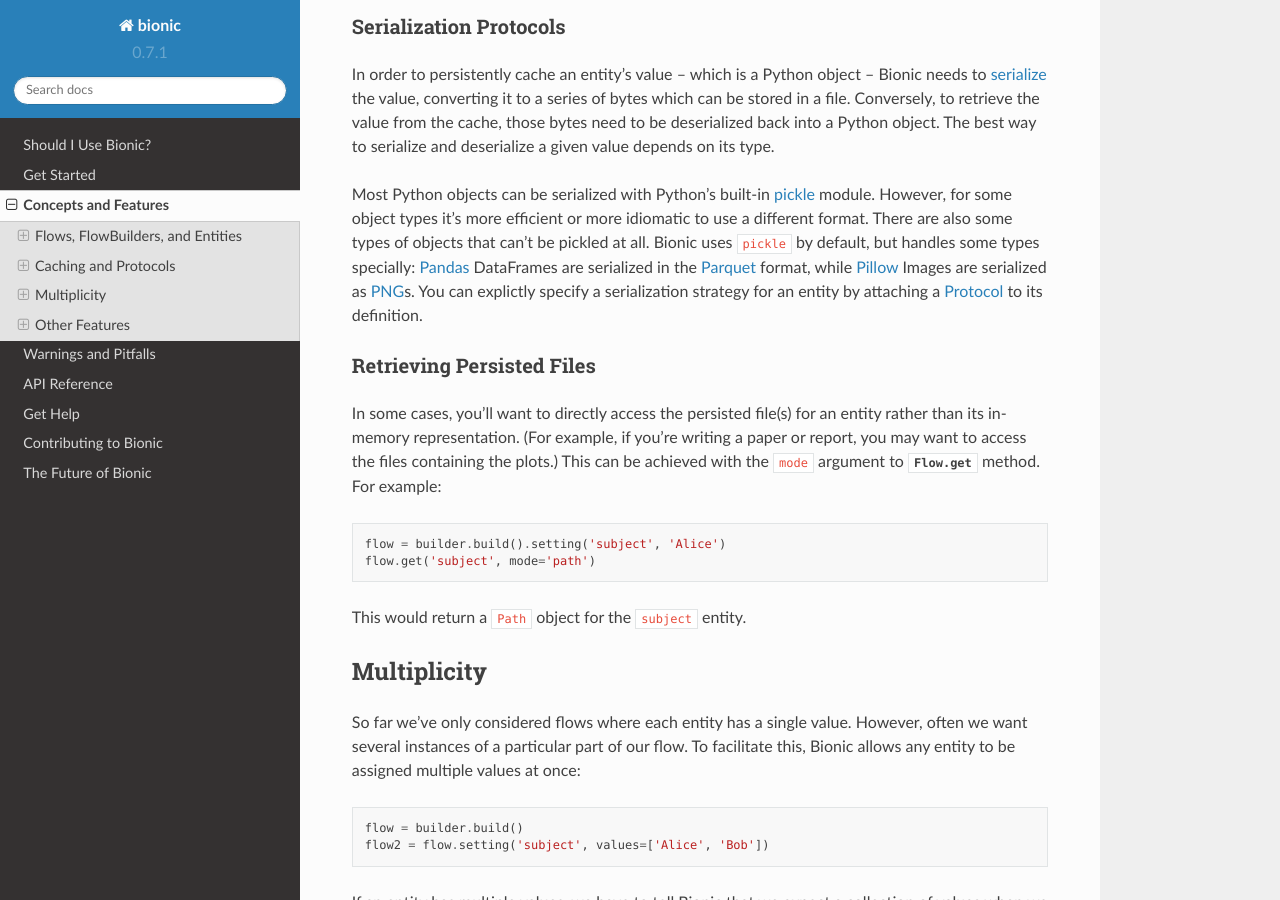
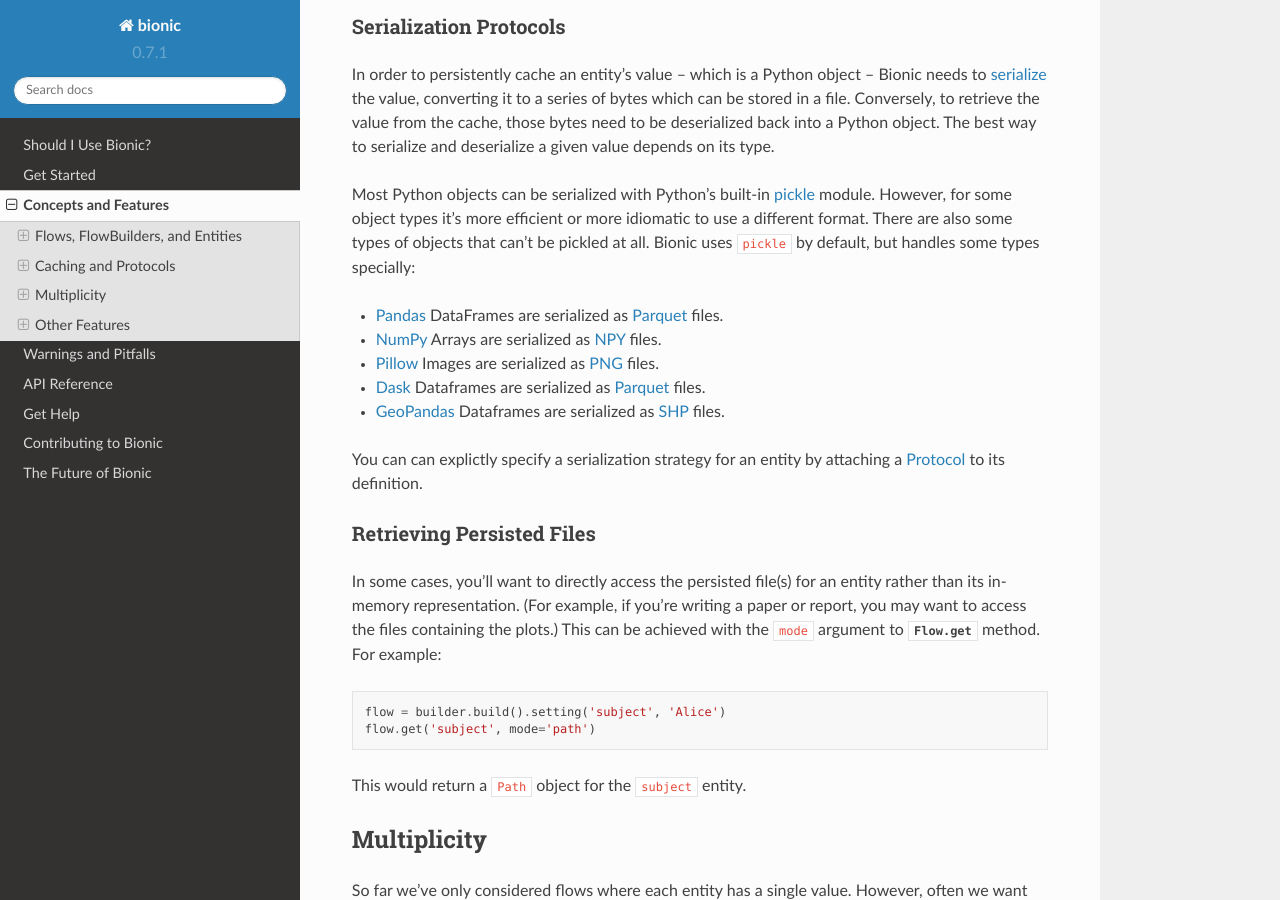
Before and after one commit to square/bionic, a Sphinx documentation site: the page built from docs/concepts.rst, in a window 1280 px wide and 900 px high, scrolled down 9461 px. Built offline with Sphinx 7.4.7 and the Read the Docs theme 2.0.0, drawn with Linux system fonts in a browser that asks for light colours.

Commit message:
Add geopandas protocol to default protocols
Added geopandas to the list of default protocols. Users won't need to
decorate geopandas entity from now on.

```diff
--- a/docs/api/protocols.rst
+++ b/docs/api/protocols.rst
@@ -85,6 +85,7 @@ Built-In Protocol Decorators
 .. autofunction:: bionic.protocol.dillable
 .. autofunction:: bionic.protocol.enum
 .. autofunction:: bionic.protocol.frame
+.. autofunction:: bionic.protocol.geodataframe
 .. autofunction:: bionic.protocol.image
 .. autofunction:: bionic.protocol.numpy
 .. autofunction:: bionic.protocol.path
--- a/docs/concepts.rst
+++ b/docs/concepts.rst
@@ -539,13 +539,22 @@ Most Python objects can be serialized with Python's built-in `pickle
 <https://docs.python.org/3/library/pickle.html>`_ module.  However, for some
 object types it's more efficient or more idiomatic to use a different format.
 There are also some types of objects that can't be pickled at all.  Bionic uses
-``pickle`` by default, but handles some types specially: `Pandas
-<https://pandas.pydata.org/>`_ DataFrames are serialized in the `Parquet
-<https://parquet.apache.org/>`_ format, while `Pillow
-<https://pillow.readthedocs.io/en/stable/>`_ Images are serialized as `PNG
-<https://en.wikipedia.org/wiki/Portable_Network_Graphics>`_\ s.  You can
-explictly specify a serialization strategy for an entity by attaching a
-`Protocol`_ to its definition.
+``pickle`` by default, but handles some types specially:
+
+- `Pandas <https://pandas.pydata.org/>`_ DataFrames are serialized as
+  `Parquet <https://parquet.apache.org/>`_ files.
+- `NumPy <https://numpy.org/>`_ Arrays are serialized as `NPY
+  <https://numpy.org/devdocs/reference/generated/numpy.lib.format.html#npy-format>`_
+  files.
+- `Pillow <https://pillow.readthedocs.io/en/stable/>`_ Images are serialized
+  as `PNG <https://en.wikipedia.org/wiki/Portable_Network_Graphics>`_ files.
+- `Dask <https://docs.dask.org/>`_ Dataframes are serialized as `Parquet
+  <https://parquet.apache.org/>`_ files.
+- `GeoPandas <https://geopandas.org/>`_ Dataframes are serialized as `SHP
+  <https://en.wikipedia.org/wiki/Shapefile#Shapefile_shape_format_(.shp)>`_ files.
+
+You can can explictly specify a serialization strategy for an entity by
+attaching a `Protocol`_ to its definition.
 
 .. _Protocol: api/protocols.rst
 
--- a/docs/get-started.rst
+++ b/docs/get-started.rst
@@ -72,6 +72,8 @@ full       ``pip install 'bionic[full]'``       every non-development feature
 ---------- ------------------------------------ --------------------------------
 gcp        ``pip install 'bionic[gcp]'``        caching to GCS
 ---------- ------------------------------------ --------------------------------
+geopandas  ``pip install 'bionic[geopandas]'``  the ``@geodataframe`` decorator
+---------- ------------------------------------ --------------------------------
 image      ``pip install 'bionic[image]'``      automatic de/serialization of
                                                 ``PIL.Image`` objects
 ---------- ------------------------------------ --------------------------------
```
Also changed, not shown: 3 other files.
